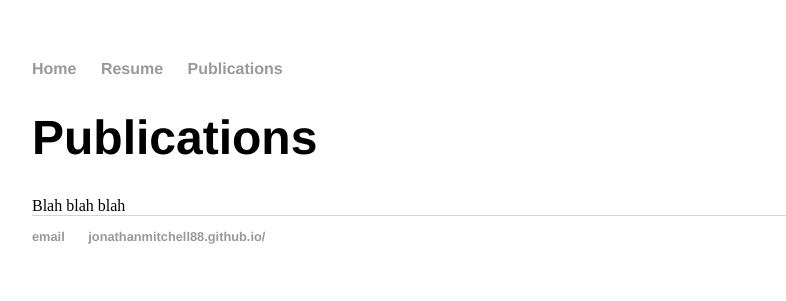
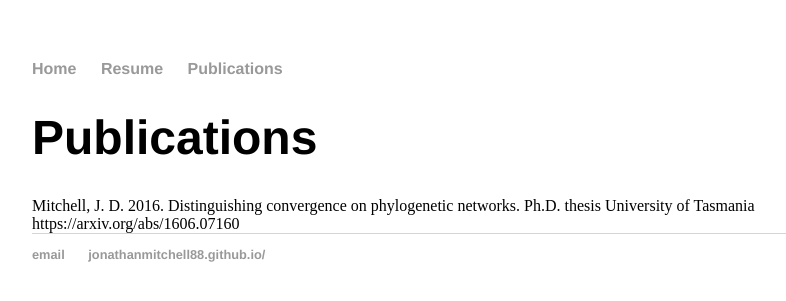
Before and after one commit to jonathanmitchell88/jonathanmitchell88.github.io, a Jekyll site: the page built from publications/index.html, in a window 1280 px wide. Shown: the top 301 px of the page, without its empty margins (160-946 px from the left). Built offline with Jekyll 4.4.1, drawn with Linux system fonts in a browser that asks for light colours.

Commit message:
Update index.html

```diff
--- a/publications/index.html
+++ b/publications/index.html
@@ -5,6 +5,6 @@ title: Publications of Jonathan Mitchell
 
 	<div class="cv">
 					<h1>Publications</h1>
-					Blah blah blah
+					Mitchell, J. D. 2016. Distinguishing convergence on phylogenetic networks. Ph.D. thesis University of Tasmania https://arxiv.org/abs/1606.07160
 					</address>
 	</div>
```
